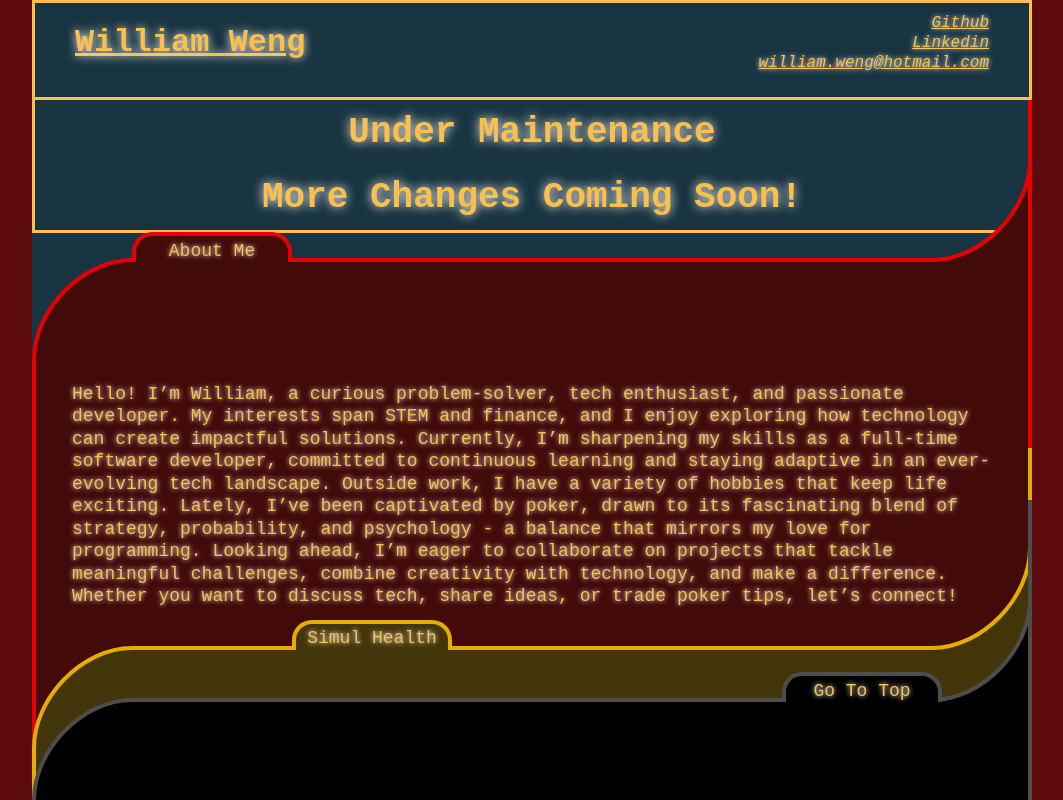
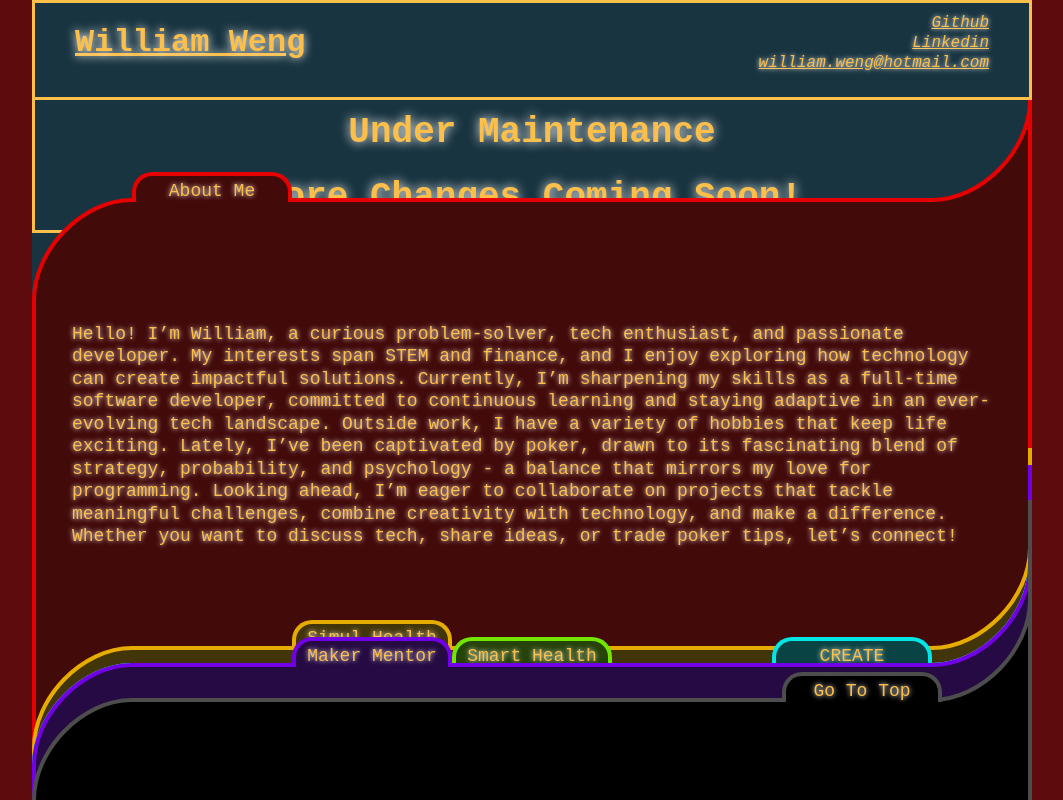
Before and after one commit to will-weng/will-weng.github.io, a React (Create React App) app: page / in a window 1280 px wide. Shown: the whole page, without its empty margins (108-1171 px from the left). Built offline with nearby package versions, Linux system fonts and the light colour scheme; the HTML template or start-up script is replaced by a standard one.

Commit message:
sticky wrapper attempt

```diff
--- a/src/components/Folder/Folder.tsx
+++ b/src/components/Folder/Folder.tsx
@@ -7,7 +7,6 @@ export interface FolderProps {
     folder: FolderContentType,
     colour: string,
     headerPosition: TabPosition,
-    topPosition: string,
 }
 
 export interface FolderContentType {
@@ -19,17 +18,14 @@ export interface FolderContentType {
     skills?: string[]
 }
 
-const StyledFolder = styled.div<{ $topPosition: string }>`
-    position: sticky;
-    top: ${props => props.$topPosition};
+const StyledFolder = styled.div`
     padding-bottom: 200px;
     margin-bottom: -200px;
 `
 
-function Folder({ folder, colour, headerPosition, topPosition }: FolderProps) {
-
+function Folder({ folder, colour, headerPosition }: FolderProps) {
     return (
-        <StyledFolder $topPosition={topPosition} >
+        <StyledFolder>
             <FolderHeader title={folder.tabName ?? folder.name}
                 colour={colour} position={headerPosition} />
             <FolderSummary dates={folder.dates} summary={folder.summary} colour={colour} />
--- a/src/components/Folder/Folders.tsx
+++ b/src/components/Folder/Folders.tsx
@@ -1,6 +1,7 @@
 import styled from "styled-components";
 import { useViewPortWidth } from "../../context/useViewPortWidth";
 import foldercontent from '../data/folderContent.json';
+import StickBottomWrapper from "../StickyBottom";
 import Folder, { FolderContentType } from './Folder';
 import GoToTop from "./GoToTop";
 
@@ -21,24 +22,22 @@ const findHeaderPosition = (elemPos: number, width: number) => {
     return tabPosition;
 }
 
-const findTopPosition = (elemPos: number, width: number) => {
-    const leftPosition = elemPos % Math.ceil((width - 50) / 160);
-    const row = Math.floor(elemPos / Math.ceil((width - 50) / 160));
-
-    const topPosition = (60 + row * 30 + leftPosition * 5).toString() + "px"
-    return topPosition;
-}
-
 function Folders() {
     const foldersList: FolderContentType[] = foldercontent as FolderContentType[];
     const dynamicWidth = useViewPortWidth();
-
     return (
         <StyledFolders>
+            {/* {foldersList.map((folder, i) =>
+                <StickTopWrapper element={i}>
+                    <Folder key={folder.name} folder={folder} colour={getColor(i, foldersList.length)}
+                        headerPosition={findHeaderPosition(i, dynamicWidth - 200)} />
+                </StickTopWrapper>
+            )} */}
             {foldersList.map((folder, i) =>
-                <Folder key={folder.name} folder={folder} colour={getColor(i, foldersList.length)}
-                    headerPosition={findHeaderPosition(i, dynamicWidth - 200)}
-                    topPosition={findTopPosition(i, dynamicWidth - 200)} />
+                <StickBottomWrapper element={i}>
+                    <Folder key={folder.name} folder={folder} colour={getColor(i, foldersList.length)}
+                        headerPosition={findHeaderPosition(i, dynamicWidth - 200)} />
+                </StickBottomWrapper>
             )}
             <GoToTop color="black"
                 position={{
--- /dev/null
+++ b/src/components/StickyBottom.tsx
@@ -0,0 +1,21 @@
+import styled from "styled-components";
+
+export interface StickTopWrapperProps {
+    element: number
+    children: React.ReactNode
+}
+
+const StyledStickTopWrapper = styled.div<{ $bottomPosition: string }>`
+    position: sticky;
+    bottom: calc(100dvh - 1000px);
+`
+
+function StickBottomWrapper({ element, children }: StickTopWrapperProps) {
+    return (
+        <StyledStickTopWrapper $bottomPosition={"300px"} >
+            {children}
+        </StyledStickTopWrapper>
+    );
+}
+
+export default StickBottomWrapper;
```
Also changed, not shown: src/components/StickyTop.tsx (added, +31 -0 lines).
